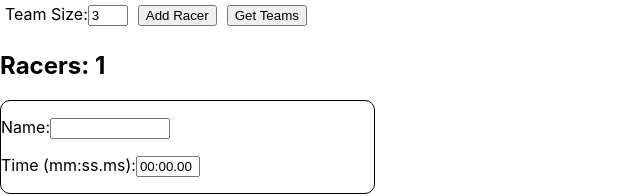
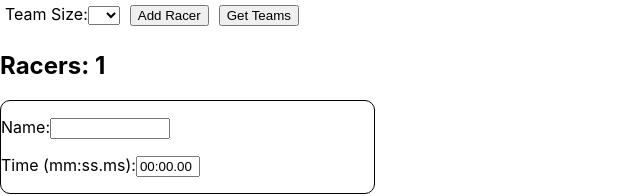
Before and after one commit to Noahb24/racing-teams-creator, a React (Create React App) app: page / in a window 1280 px wide. Shown: the top 196 px of the page, without its empty margins (0-640 px from the left). Built offline with nearby package versions, Linux system fonts and the light colour scheme.

Commit message:
added auto team sizing

```diff
--- a/src/features/teamMaker/teamMaker.js
+++ b/src/features/teamMaker/teamMaker.js
@@ -15,8 +15,17 @@ function TeamMaker() {
 
     function handleGetTeams () {
         let teams
+        let size
+        if(teamSize === 0){
+            try{
+                size = document.getElementById('option1').value
+            }catch(err){
+                console.log("Team Size Error")
+            }
+        } else size = teamSize
+
         try {
-            teams = findClosestNthTimes(racers, teamSize)
+            teams = findClosestNthTimes(racers, size)
         } catch(err) {
             window.alert('Error in Creating Teams')
             console.log(err)
@@ -25,12 +34,24 @@ function TeamMaker() {
         dispatch(getTeams(teams))
     }
 
+
     return (
         <div className = 'teamMaker'>
             <div className = 'header'>
                 <label>
                     Team Size:
-                    <input id="teamSize"onChange ={e => dispatch(teamSizeChange(e.target.value))} type='number' value = {teamSize}></input>
+                    <select id="teamSize" onChange ={e => dispatch(teamSizeChange(e.target.value))} type='number' value = {teamSize}>
+                        {
+                            racers.map((racer, i) => {
+                                const num = i +1
+                                if(num !== 1 && num !== racers.length && racers.length % num === 0){
+                                    return (
+                                        <option key={i} id={`option${i}`} value = {num}>{num}</option>
+                                    )
+                                }
+                            })
+                        }
+                    </select>
                 </label>
                 <button onClick={() => dispatch(addRacer())}>Add Racer</button>
                 <button onClick={() => handleGetTeams()}>Get Teams</button>
--- a/src/features/teamMaker/teamMakerSlice.js
+++ b/src/features/teamMaker/teamMakerSlice.js
@@ -1,7 +1,7 @@
 import { createSlice } from "@reduxjs/toolkit";
 
 const initialState = {
-    teamSize: 3,
+    teamSize: 0,
     racers: [
         {
         name: '',
```
Also changed, not shown: 15 other files (tests, documents, lock files or other folders).
